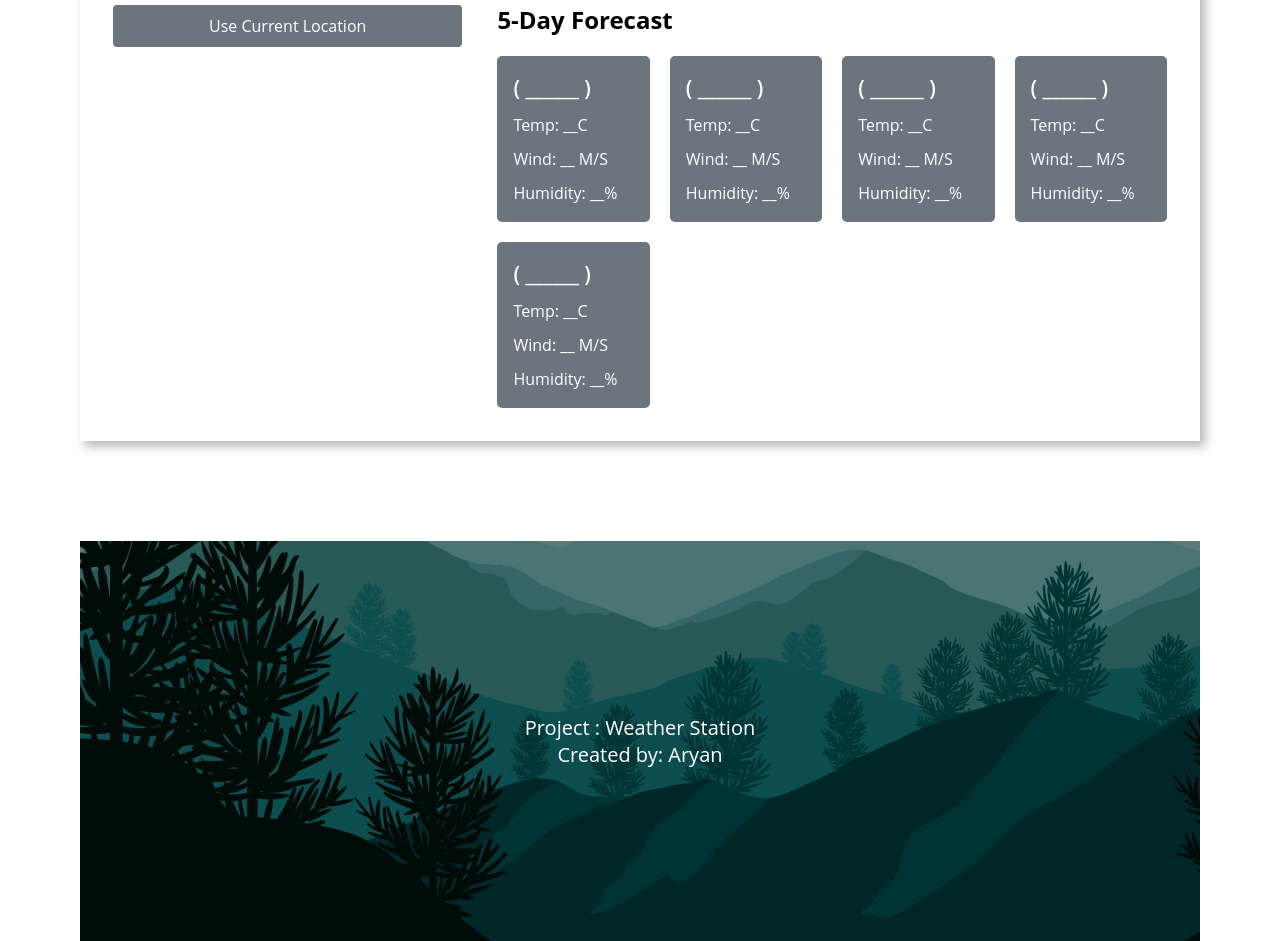
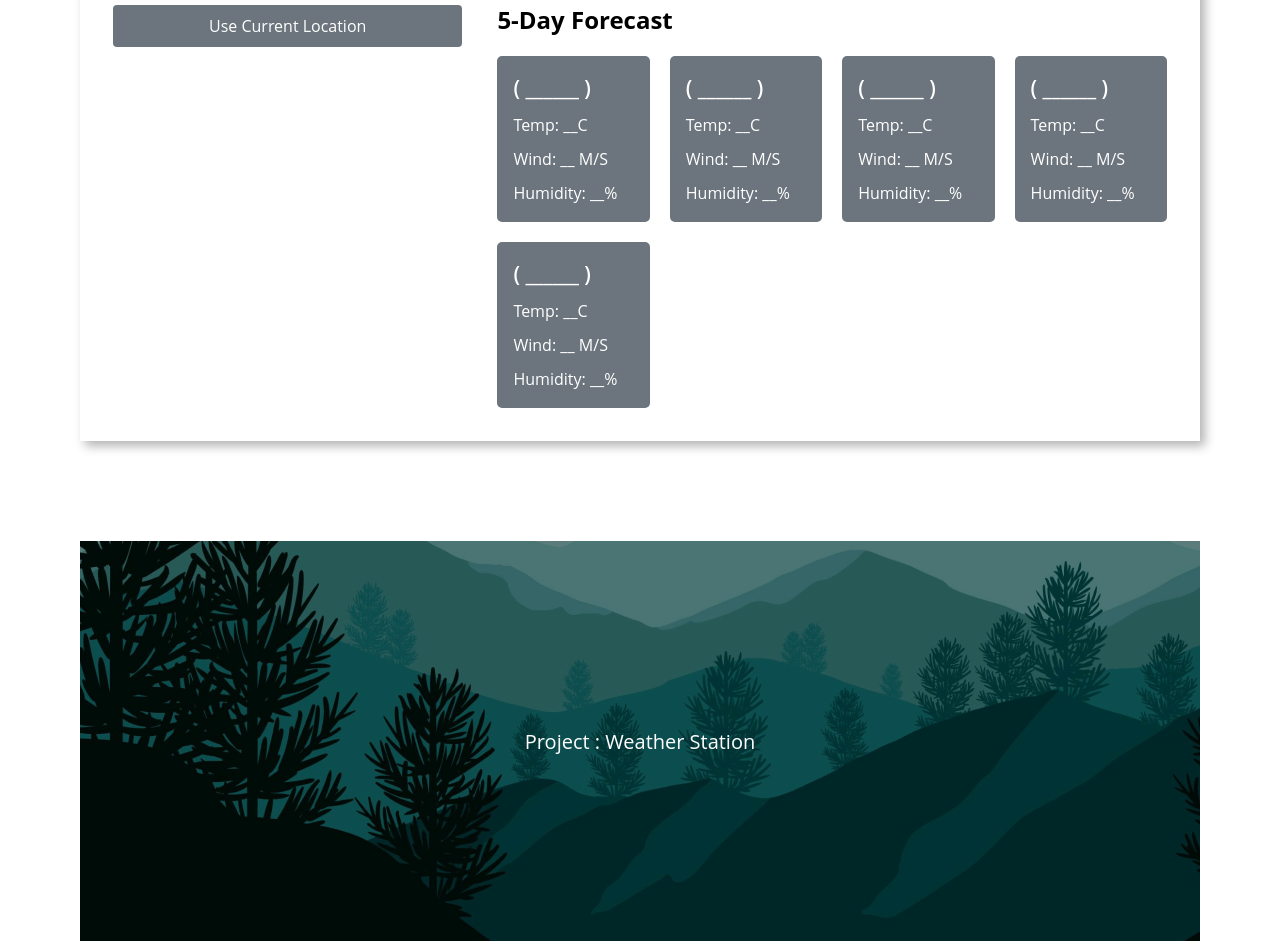
Before and after one commit to aryan1723/Weather-Station, a plain HTML site: page data.html in a window 1280 px wide. Shown: the part 1310-2251 px from the top of the page. Drawn offline with Linux system fonts and the light colour scheme.

Commit message:
Update data.html

```diff
--- a/data.html
+++ b/data.html
@@ -96,7 +96,6 @@
         <footer>
             <div id="ft">
                 <h1>Project  : Weather Station</h1>
-                <h1>Created by: Aryan</h1>
             </div>
         </footer>
     </div>
```
